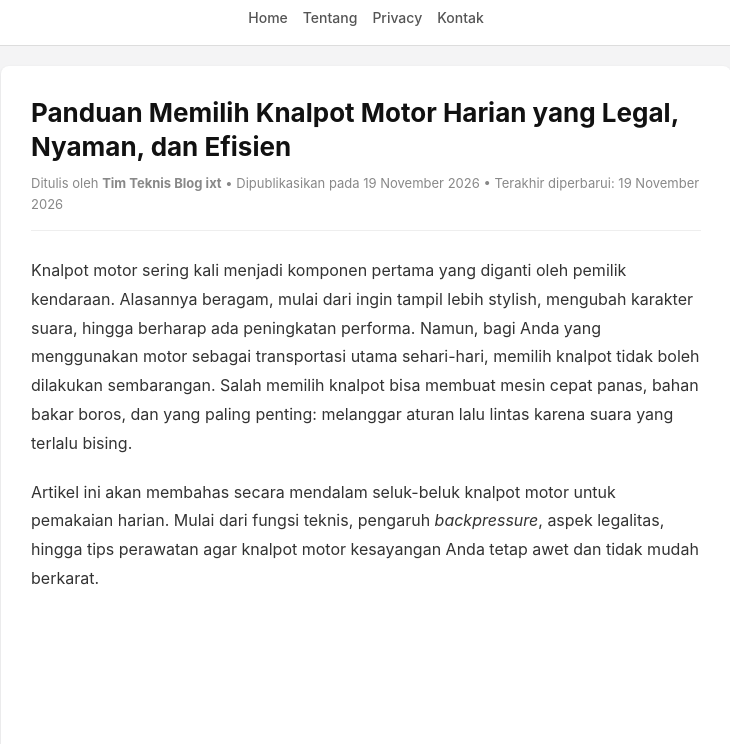
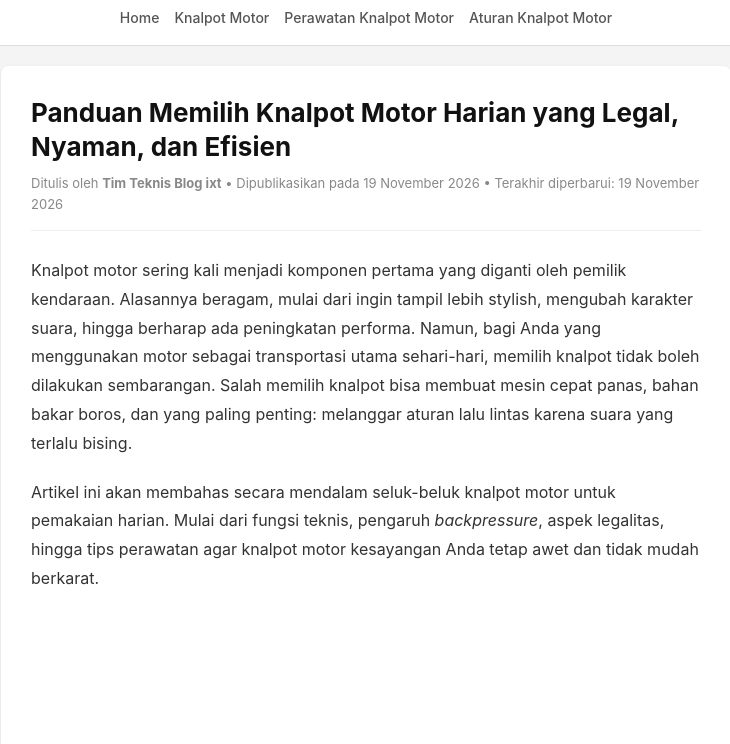
Before and after one commit to andiwhydn/ixt.github.io, a plain HTML site: page knalpot-motor-harian-legal-efisien.html in a window 1280 px wide. Shown: the part 56-800 px from the top of the page, without its empty margins (274-1004 px from the left). Drawn offline with Linux system fonts and the light colour scheme.

Commit message:
Update navigation links in header

```diff
--- a/knalpot-motor-harian-legal-efisien.html
+++ b/knalpot-motor-harian-legal-efisien.html
@@ -16,9 +16,9 @@
             <div class="logo"><a href="/" style="color:#111; text-decoration:none;">Blog ixt</a></div>
             <nav>
                 <a href="/">Home</a>
-                <a href="/tentang.html">Tentang</a>
-                <a href="/privacy.html">Privacy</a>
-                <a href="/kontak.html">Kontak</a>
+                <a href="/knalpot-motor-harian-legal-efisien.html">Knalpot Motor</a>
+                <a href="/cara-merawat-knalpot-motor-anti-karat">Perawatan Knalpot Motor</a>
+                <a href="/aturan-knalpot-motor-legal-indonesia">Aturan Knalpot Motor</a>
             </nav>
         </div>
     </header>
```
